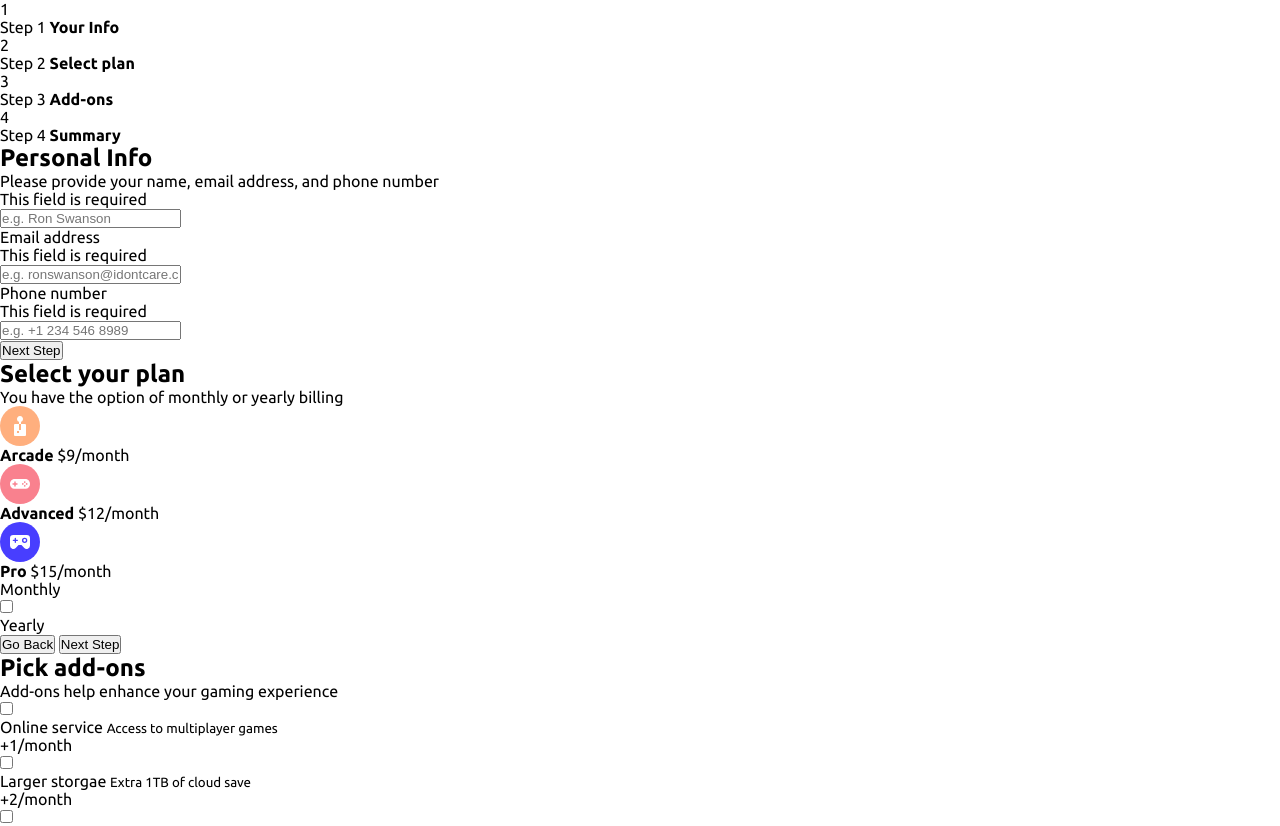
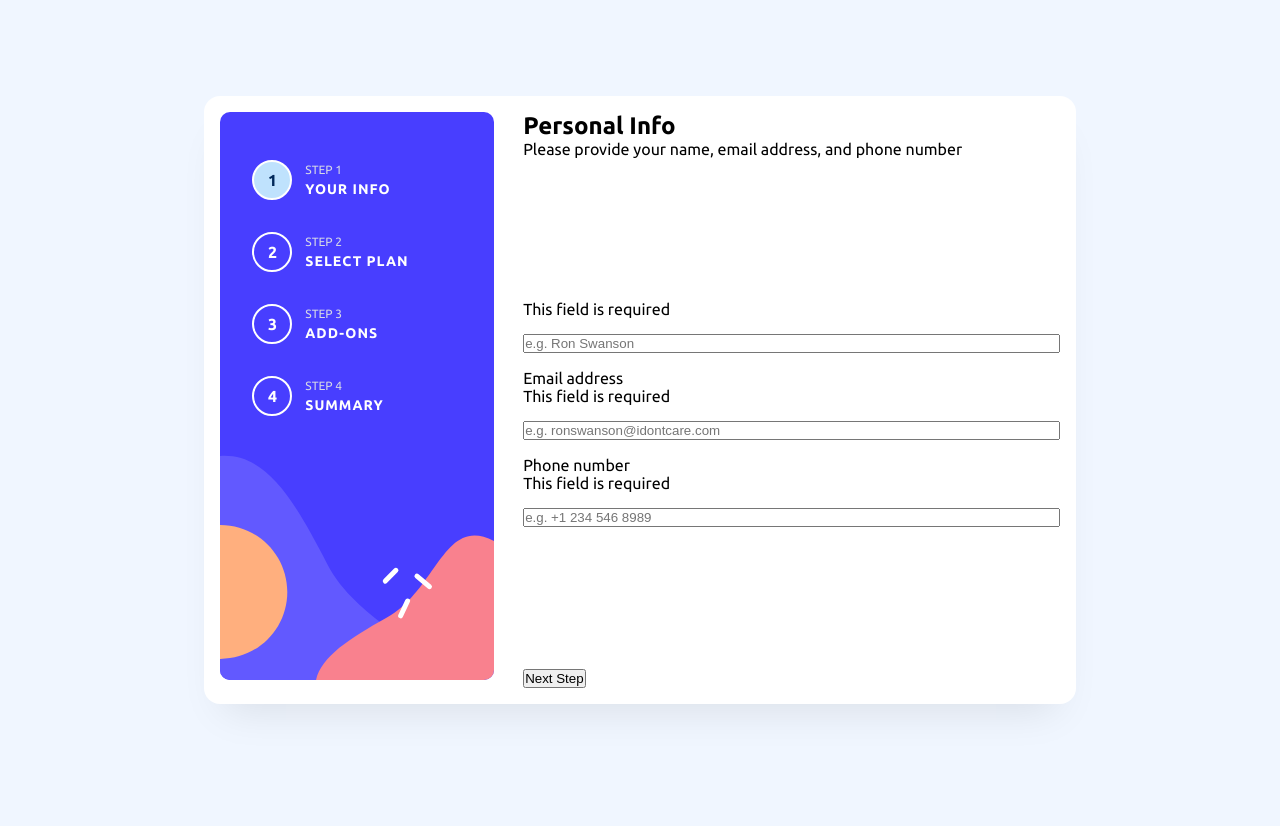
Before and after one commit to andrewteece/multi-step-form, a plain HTML site: page index.html in a window 1280 px wide. Shown: the top 826 px of the page. After the commit the page ends 800 px from the top, so only its background shows below. Drawn offline with Linux system fonts and the light colour scheme.

Commit message:
sidebar and step styles

```diff
--- a/assets/style.css
+++ b/assets/style.css
@@ -24,6 +24,7 @@
   --clr-neutral-300: hsl(217, 100%, 97%); /* magnolia */
   --clr-neutral-400: hsl(229, 24%, 87%); /* light gray */
   --clr-neutral-500: hsl(231, 11%, 63%); /* cool gray */
+  --clr-neutral-800: hsl(0, 0%, 0%); /* black */
 
   --clr-primary-100: hsl(206, 94%, 87%); /* light blue */
   --clr-primary-200: hsl(228, 100%, 84%); /* pastel blue */
@@ -56,6 +57,17 @@ svg {
 body {
   font-family: var(--ff-primary);
   font-size: var(--fs-base);
+  background-color: var(--clr-neutral-300);
+  min-height: 100svh;
+  display: flex;
+  align-items: center;
+  justify-content: center;
+}
+
+.form__wrapper {
+  max-width: 1100px;
+  display: flex;
+  padding: 1rem;
 }
 
 /* UTILITY */
@@ -69,3 +81,125 @@ body {
   white-space: nowrap;
   width: 1px;
 }
+.hidden {
+  display: none;
+}
+
+/* FORM */
+
+.form {
+  background-color: var(--clr-neutral-100);
+  border-radius: 1rem;
+  box-shadow: 0px 25px 40px -20px rgba(0, 0, 0, 0.1);
+}
+
+.form__sidebar {
+  display: flex;
+  flex-direction: column;
+  gap: 2rem;
+  width: 25rem;
+  min-height: 36rem;
+  padding: 3rem 2rem;
+  background-image: url('/assets/images/bg-sidebar-desktop.svg');
+  background-repeat: no-repeat;
+}
+
+/* STEP STYLES */
+
+.step {
+  display: flex;
+  align-items: center;
+  gap: 0.8rem;
+}
+
+.step--content {
+  display: flex;
+  flex-direction: column;
+  gap: 0.3rem;
+}
+
+.step--content span {
+  font-size: var(--fs-xxsm);
+  color: var(--clr-neutral-400);
+  text-transform: uppercase;
+}
+
+.step--content b {
+  font-size: var(--fs-xsm);
+  font-weight: var(--fw-bold);
+  letter-spacing: 1px;
+  color: var(--clr-neutral-100);
+  text-transform: uppercase;
+}
+
+.step--circle {
+  display: flex;
+  align-items: center;
+  justify-content: center;
+  width: 2.5rem;
+  height: 2.5rem;
+  color: var(--clr-neutral-100);
+  font-weight: var(--fw-bold);
+  border: 2px solid var(--clr-neutral-100);
+  border-radius: 50%;
+}
+
+.active .step--circle {
+  background-color: var(--clr-primary-100);
+  color: var(--clr-primary-400);
+}
+
+.steps {
+  display: flex;
+  flex-direction: column;
+  justify-content: center;
+}
+
+/* STEP--1 */
+
+.step--1 {
+  display: flex;
+  width: 90%;
+}
+
+.step--1 form {
+  display: flex;
+  flex-direction: column;
+  justify-content: center;
+  gap: 1rem;
+  flex: 1;
+}
+
+/* STEP--2 */
+
+.step--2 {
+  display: none;
+  width: 90%;
+}
+
+/* STEP--3 */
+
+.step--3 {
+  display: none;
+  width: 90%;
+}
+
+/* STEP--4 */
+
+.step--4 {
+  display: none;
+  width: 90%;
+}
+
+/* STEP--5 */
+
+.step--5 {
+  display: none;
+  width: 90%;
+}
+
+/* COMPONENTS */
+
+.error {
+  border: 2px solid var(--clr-primary-600);
+}
--- a/index.html
+++ b/index.html
@@ -21,28 +21,28 @@
         <!-- Sidebar -->
         <div class="form__sidebar">
           <div class="step active">
-            <div class="step--cirlce">1</div>
+            <div class="step--circle">1</div>
             <div class="step--content">
               <span>Step 1</span>
               <b>Your Info</b>
             </div>
           </div>
           <div class="step">
-            <div class="step--cirlce">2</div>
+            <div class="step--circle">2</div>
             <div class="step--content">
               <span>Step 2</span>
               <b>Select plan</b>
             </div>
           </div>
           <div class="step">
-            <div class="step--cirlce">3</div>
+            <div class="step--circle">3</div>
             <div class="step--content">
               <span>Step 3</span>
               <b>Add-ons</b>
             </div>
           </div>
-          <div class="step active">
-            <div class="step--cirlce">4</div>
+          <div class="step">
+            <div class="step--circle">4</div>
             <div class="step--content">
               <span>Step 4</span>
               <b>Summary</b>
```
